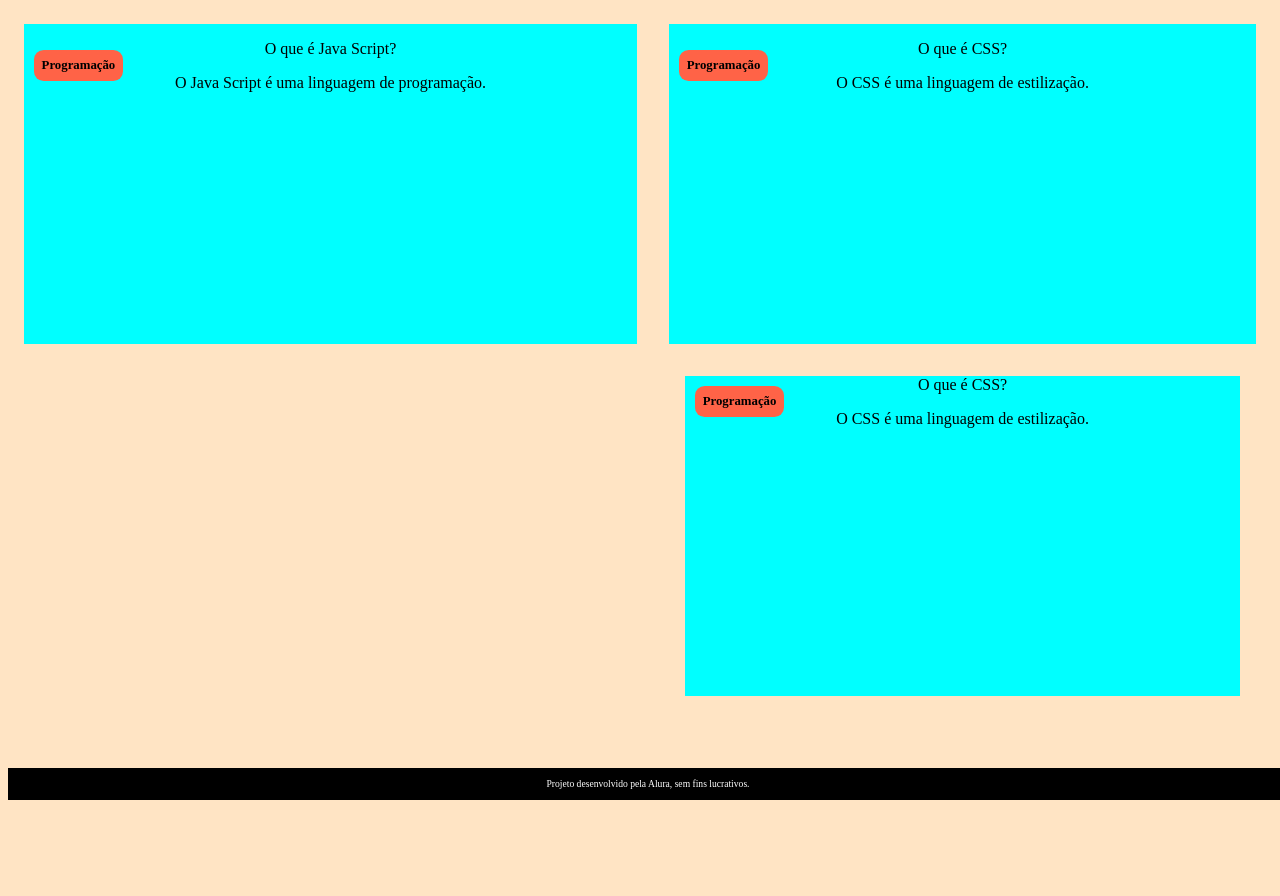
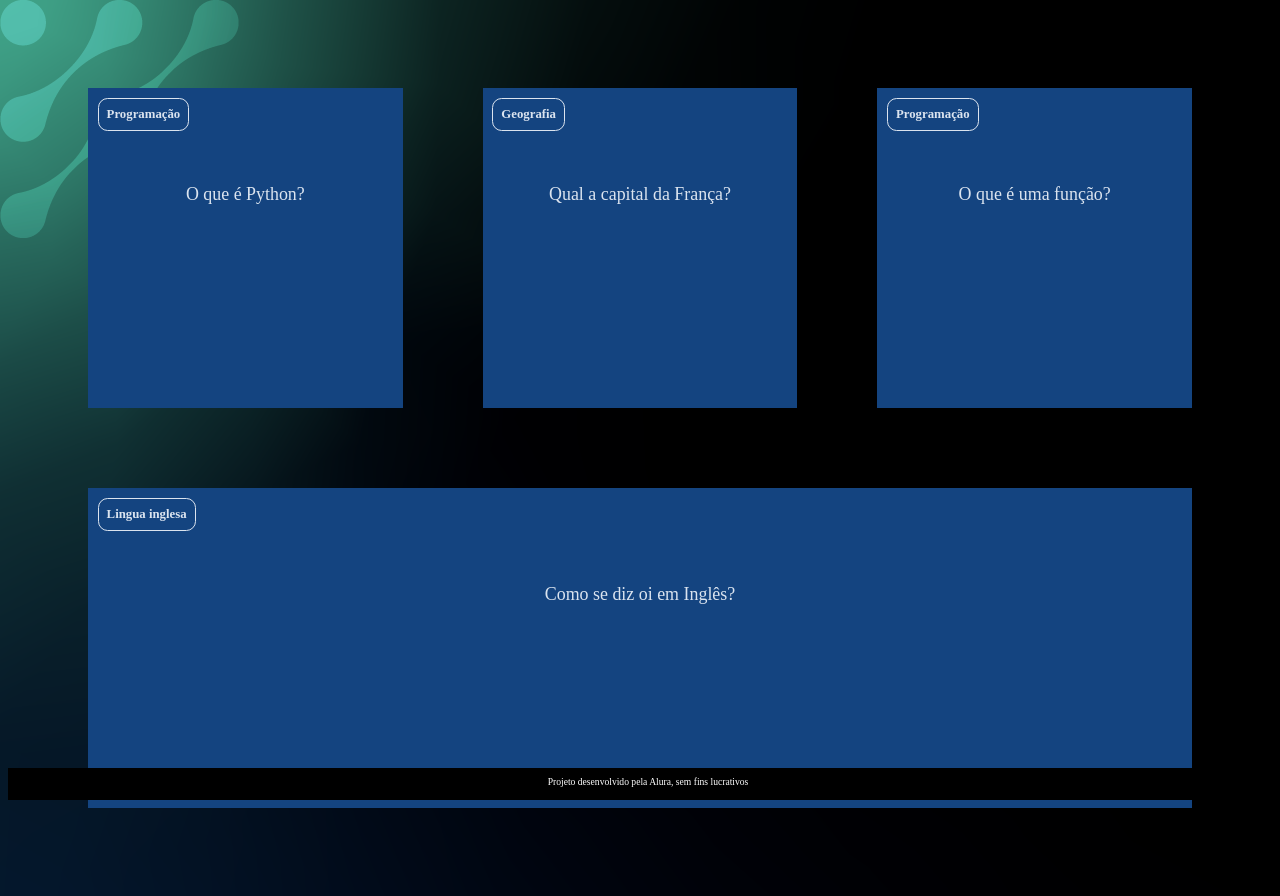
Before and after one commit to sofy058/Flashcard---Sofy, a plain HTML site: page flashcard_sofy2a/index.html in a window 1280 px wide. Before the commit the page ends 800 px from the top, so only its background shows below. Drawn offline with Linux system fonts and the light colour scheme.

Commit message:
Add files via upload

```diff
--- /dev/null
+++ b/flashcard_sofy2a/app.js
@@ -0,0 +1,25 @@
+function criaCartao(categoria, pergunta, resposta) {
+    let container = document.getElementById('container')
+    let cartao = document.createElement('article')
+    cartao.className = 'cartao'
+
+    cartao.innerHTML = `
+    <div class="cartao__conteudo">
+    <h3>${categoria}</h3>
+    <div class="cartao__conteudo__pergunta">
+        <p>${pergunta}</p>
+    </div>
+    <div class="cartao__conteudo__resposta">
+        <p>${resposta}</p>
+    </div>
+    </div>
+    `
+    let respostaEstaVisivel = false
+    function viraCartao() {
+        respostaEstaVisivel = !respostaEstaVisivel
+        cartao.classList.toggle('active', respostaEstaVisivel)
+    }
+    cartao.addEventListener('click', viraCartao)
+    container.appendChild(cartao)
+
+}
--- a/flashcard_sofy2a/assets/style.css
+++ b/flashcard_sofy2a/assets/style.css
@@ -1,41 +1,110 @@
+:root {
+    --text-color: #DBE4EF;
+    --card-front-color: #144480;
+    --card-back-color: #00F4BF;
+}
+
 body {
-    background-color: bisque;
+    background: url('img/bg-desktop.webp');
     font-family: Bai Jamjuree;
 }
-footer {
-    background-color: black;
-    color: white;
-    bottom:0;
-    position:fixed;
-    width:100%;
-    height:2rem;
+.cartao {
+    flex: 1 0 calc(100% - 1rem);
 }
-footer p{
-    text-align: center;
-    font-size: 0.6rem;
-    margin-top: 0,5rem;
+.cartao__conteudo h3 {
+    font-size: 3vw;
+}
+.cartao__conteudo p {
+    font-size: 3.8vw;
 }
 #container {
-    display:flex ;
+    display: flex;
+    flex-wrap: wrap;
+    justify-content: space-between;
+    padding: 4rem;
+    gap: 3rem;
 }
 
 .cartao {
     margin: 1rem 1rem;
-    background-color: aqua;
     height: 20rem;
     flex-grow: 1;
-    flex-basis: calc(33% -6rem);
+    flex-basis: calc(33% - 6rem);
 }
+
 .cartao__conteudo {
+    background-color: var(--card-front-color);
     text-align: center;
     height: 100%;
+    transform-style: preserve-3d;
+    transition: transform 300ms ease-in-out;
 }
+
 .cartao__conteudo h3 {
-    background-color: tomato;
+    color: var(--text-color);
+    border: 1px solid var(--text-color);
     text-align: left;
     padding: 0.5rem;
     position: absolute;
     margin: 0.6rem;
     border-radius: 0.6rem;
     font-size: 1vw;
+    backface-visibility: hidden;
 }
+
+.cartao__conteudo p {
+    margin-top: 1rem;
+    padding: 2rem;
+    margin-top: 4rem;
+    font-size: 1.4vw;
+}
+
+.cartao__conteudo__pergunta p {
+    color: var(--text-color);
+    font-weight: 500;
+}
+
+.cartao__conteudo__resposta p {
+    color: var(--card-back-color);
+    font-weight: 700;
+}
+
+.cartao.active .cartao__conteudo {
+    transform: rotateY(180deg);
+}
+.cartao__conteudo__pergunta,
+.cartao__conteudo__resposta {
+    backface-visibility: hidden;
+    position: absolute;
+    height: 100%;
+    width: 100%;
+    box-sizing: border-box;
+}
+
+.cartao__conteudo__resposta{
+    transform: rotateY(180deg);
+    background-color: rgba(0, 244, 191, 0.2);
+    border: 4px solid var(--card-back-color);
+}
+
+footer {
+    background-color: black;
+    color: white;
+    position: fixed;
+    bottom: 0;
+    width: 100%;
+    height: 2rem;
+}
+
+footer p {
+    text-align: center;
+    font-size: 0.6rem;
+    margin-top: 0.5rem;
+}
+@media (max-width: 560 px) {
+
+    body {
+        background: url('img/bd-mobile.webp');
+    }
+
+}
--- a/flashcard_sofy2a/index.html
+++ b/flashcard_sofy2a/index.html
@@ -1,56 +1,31 @@
 <!DOCTYPE html>
 <html lang="pt-br">
-
 <head>
     <meta charset="UTF-8">
     <meta name="viewport" content="width=device-width, initial-scale=1.0">
     <link rel="stylesheet" href="assets/style.css">
-    <title>Flashcard_sofy</title>
+    <title>sofy.flashcard</title>
 </head>
-
 <body>
     <main>
         <section id="container">
-            <article class="cartao">
+            <!-- <article class="cartao">
                 <div class="cartao__conteudo">
-                    <h3> Programação </h3>
+                    <h3>Programação</h3>
                     <div class="cartao__conteudo__pergunta">
-                        <p>O que é Java Script?</p>
+                        <p>O que é JavaScript?</p>
                     </div>
                     <div class="cartao__conteudo__resposta">
-                        <p>O Java Script é uma linguagem de programação.</p>
-                    </div>
-
-                </div>
-            </article>
-
-            <article class="cartao">
-                <div class="cartao__conteudo">
-                    <h3> Programação </h3>
-                    <div class="cartao__conteudo__pergunta">
-                        <p>O que é CSS?</p>
-                    </div>
-                    <div class="cartao__conteudo__resposta">
-                        <p>O CSS é uma linguagem de estilização.</p>
+                        <p>O JavaScript é uma linguagem de programação</p>
                     </div>
                 </div>
-                <article class="cartao">
-                    <div class="cartao__conteudo">
-                        <h3> Programação </h3>
-                        <div class="cartao__conteudo__pergunta">
-                            <p>O que é CSS?</p>
-                        </div>
-                        <div class="cartao__conteudo__resposta">
-                            <p>O CSS é uma linguagem de estilização.</p>
-                        </div>
-                    </div>
-                </article>
+            </article> -->
         </section>
-
     </main>
     <footer>
-        <p>Projeto desenvolvido pela Alura, sem fins lucrativos.</p>
+        <p>Projeto desenvolvido pela Alura, sem fins lucrativos</p>
     </footer>
+    <script src="app.js"></script>
+    <script src="perguntas.js"></script>
 </body>
-
 </html>
--- /dev/null
+++ b/flashcard_sofy2a/perguntas.js
@@ -0,0 +1,23 @@
+criaCartao(
+    'Programação',
+    'O que é Python?',
+    'O Python é uma linguagem de programação'
+)
+
+criaCartao(
+    'Geografia',
+    'Qual a capital da França?',
+    'A capital da França é Paris'
+)
+
+criaCartao(
+    'Programação',
+    'O que é uma função?',
+    'Uma função é um bloco de código que executa alguma tarefa'
+)
+
+criaCartao(
+    'Lingua inglesa',
+    'Como se diz oi em Inglês?',
+    'Oi em ingles é HI (RAI)'
+)
```
Also changed, not shown: flashcard_sofy2a/assets/img/bg-desktop.webp (added), flashcard_sofy2a/assets/img/bg-mobile.webp (added), flashcard_sofy2a/assets/img/bg-tablet.webp (added).
